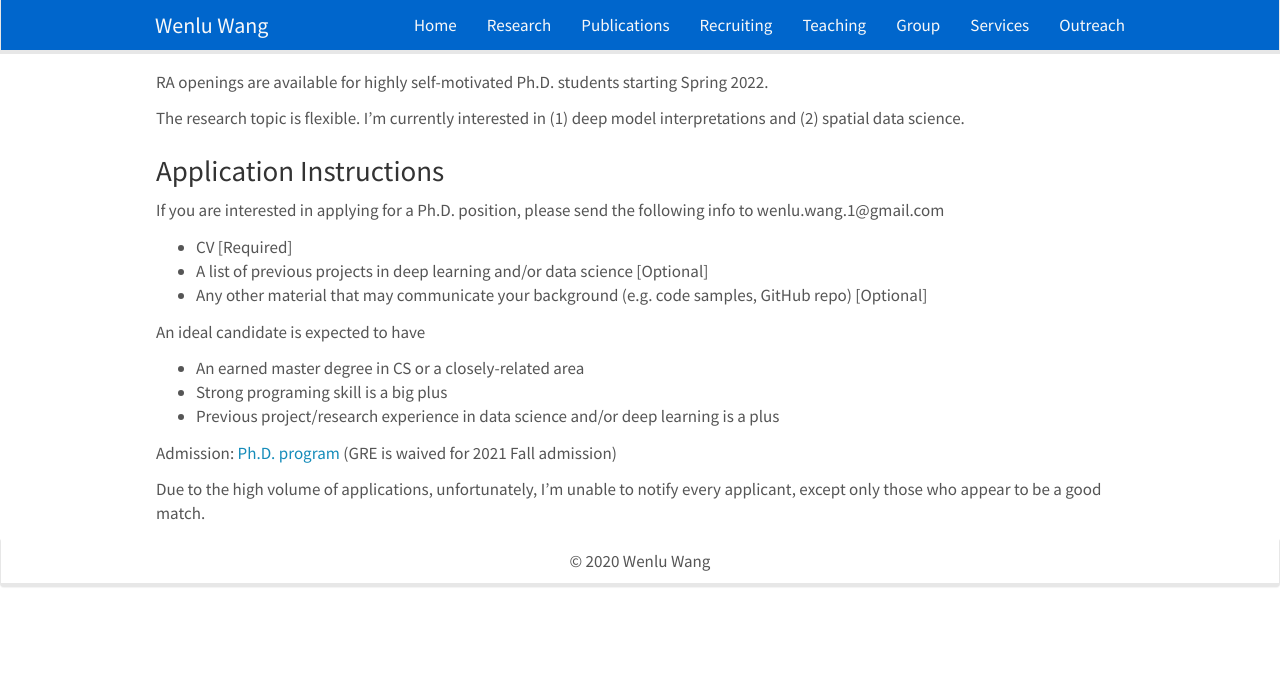
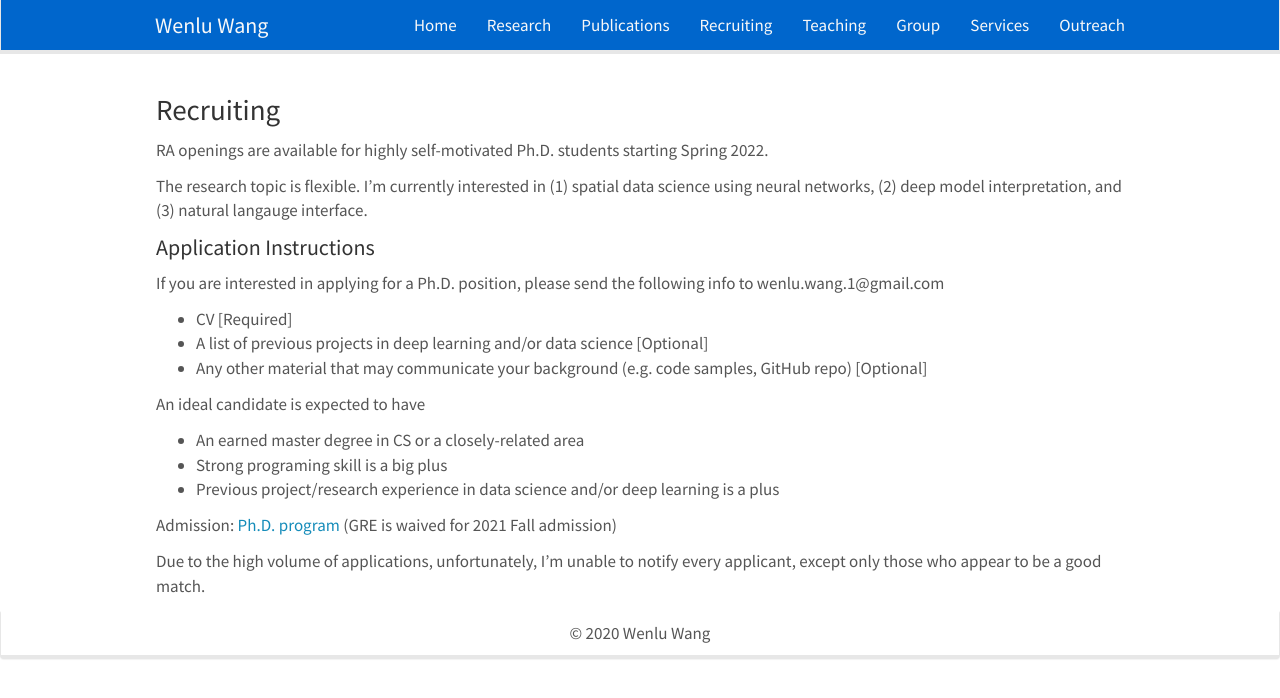
Before and after one commit to WENLU-W/WENLU-W.github.io, a Jekyll site: the page built from docs/_pages/recruit.md, in a window 1280 px wide. Shown: the top 698 px of the page. Built offline with Jekyll 4.4.1, drawn with Linux system fonts in a browser that asks for light colours; nearby versions of some CDN libraries.

Commit message:
Update recruit.md

```diff
--- a/docs/_pages/recruit.md
+++ b/docs/_pages/recruit.md
@@ -6,13 +6,14 @@ sitemap: false
 permalink: /recruit/
 ---
 
+### Recruiting
+
 RA openings are available for highly self-motivated Ph.D. students starting Spring 2022.
 
-The research topic is flexible. I’m currently interested in (1) deep model interpretations and (2) spatial data science.
+The research topic is flexible. I’m currently interested in (1) spatial data science using neural networks, (2) deep model interpretation, and (3) natural langauge interface.
 
 
-
-### Application Instructions
+#### Application Instructions
 If you are interested in applying for a Ph.D. position, please send the following info to wenlu.wang.1@gmail.com
 
 
```
